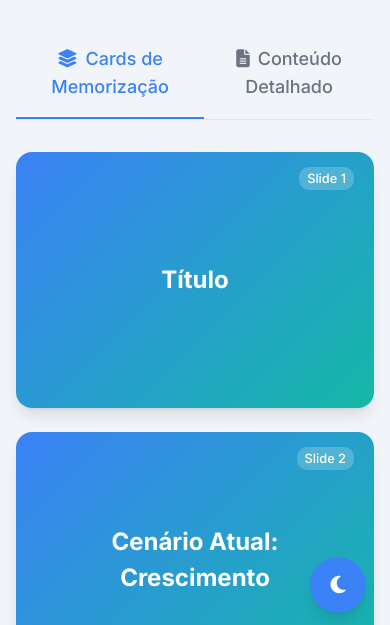
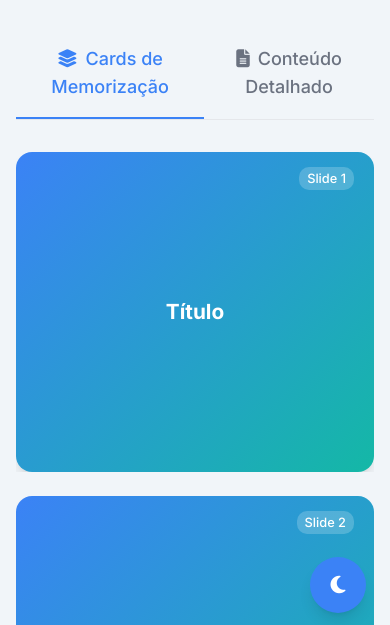
Before and after one commit to willokkoifpb/Estudo-Analise-de-Satisfa-o, a plain HTML site: page index.html in a window 390 px wide. Shown: the part 207-832 px from the top of the page. Drawn offline with nearby package versions, Linux system fonts and the light colour scheme.

Commit message:
Update style.css

```diff
--- a/style.css
+++ b/style.css
@@ -28,6 +28,8 @@ body {
 /* Estilos para os Cards */
 .card-container {
     perspective: 1000px;
+    min-height: 280px; /* Altura mínima aumentada para mobile */
+    height: 100%;
 }
 .card {
     width: 100%;
@@ -36,6 +38,7 @@ body {
     transition: transform 0.8s;
     transform-style: preserve-3d;
     cursor: pointer;
+    overflow: hidden; /* Impede que o conteúdo vaze */
 }
 .card.is-flipped {
     transform: rotateY(180deg);
@@ -64,15 +67,25 @@ body {
     transform: rotateY(180deg);
     justify-content: flex-start;
     align-items: flex-start;
+    overflow-y: auto; /* Adiciona rolagem vertical quando necessário */
+    padding-top: 40px; /* Mais espaço no topo para a referência */
 }
 .card-back ul {
     list-style-position: inside;
     padding-left: 0;
     text-align: left;
     width: 100%;
+    max-height: calc(100% - 50px); /* Altura máxima ajustável */
+    overflow-y: auto;
+    padding-right: 5px; /* Espaço para barra de rolagem */
 }
 .card-back li {
     margin-bottom: 8px;
+    font-size: clamp(0.8rem, 1.1vw, 0.95rem); /* Fonte responsiva */
+    line-height: 1.4;
+    word-wrap: break-word; /* Quebra palavras longas */
+    text-align: left;
+    padding-left: 5px;
 }
 .slide-ref {
     position: absolute;
@@ -101,10 +114,10 @@ body {
     opacity: 0.9;
 }
 .card-back-title {
-    font-size: 1.25rem;
+    font-size: clamp(1rem, 1.5vw, 1.25rem); /* Fonte responsiva */
     font-weight: 700;
     color: #3b82f6;
-    margin-bottom: 12px;
+    margin-bottom: 8px;
     width: 100%;
     text-align: left;
 }
@@ -155,3 +168,41 @@ body {
 .accordion-item.open .accordion-header .icon {
     transform: rotate(180deg);
 }
+
+/* Barra de rolagem personalizada */
+.card-back::-webkit-scrollbar {
+    width: 5px;
+}
+
+.card-back::-webkit-scrollbar-thumb {
+    background-color: #cbd5e1;
+    border-radius: 4px;
+}
+
+.dark-mode .card-back::-webkit-scrollbar-thumb {
+    background-color: #475569;
+}
+
+/* Melhorias para dispositivos móveis */
+@media (max-width: 640px) {
+    .card-container {
+        min-height: 320px; /* Altura maior em mobile */
+    }
+
+    .card-title {
+        font-size: 1.3rem;
+    }
+
+    .card-subtitle {
+        font-size: 0.9rem;
+    }
+
+    .card-back-title {
+        margin-bottom: 5px;
+    }
+
+    .card-back li {
+        margin-bottom: 6px;
+        font-size: 0.85rem;
+    }
+}
```
